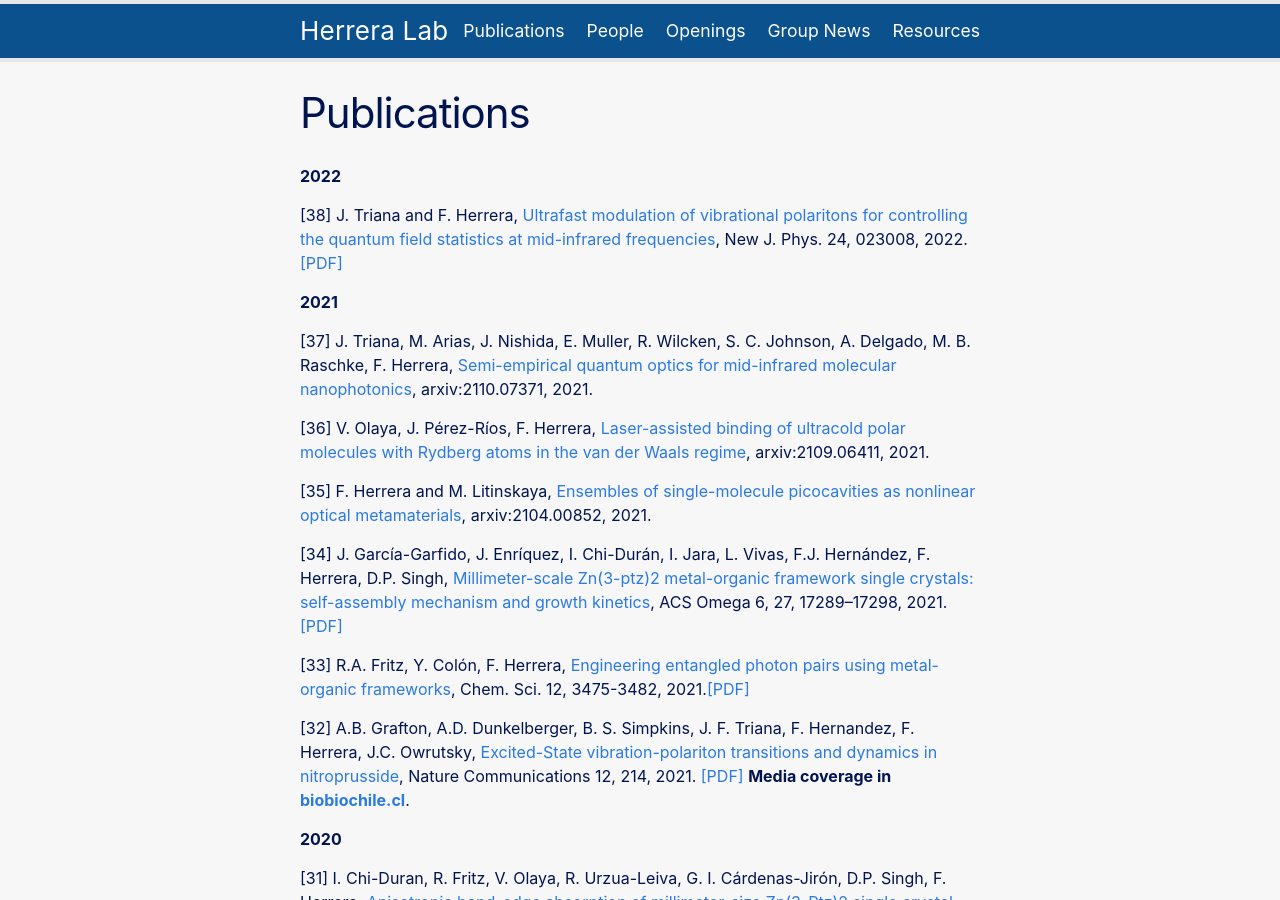
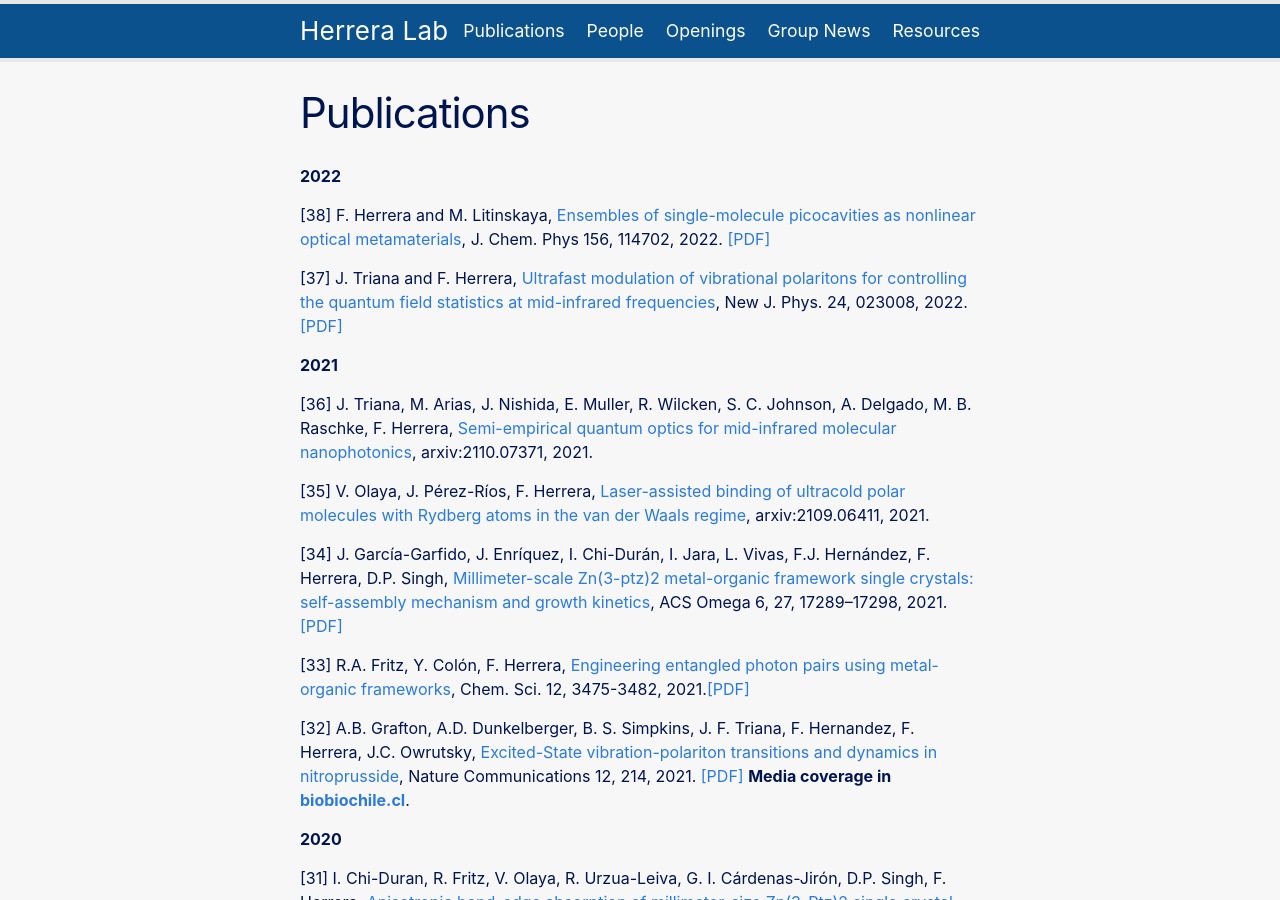
Before and after one commit to fherreralab/fherreralab.github.io, a Jekyll site: the page built from publications.md, in a window 1280 px wide and 900 px high. Built offline with Jekyll 4.4.1, drawn with Linux system fonts in a browser that asks for light colours.

Commit message:
updated cv and publications

```diff
--- a/publications.md
+++ b/publications.md
@@ -6,16 +6,16 @@
 
 **2022**
 
-[38] J. Triana and F. Herrera, [Ultrafast modulation of vibrational polaritons for controlling the quantum field statistics at mid-infrared frequencies](https://iopscience.iop.org/article/10.1088/1367-2630/ac4a17), New J. Phys. 24, 023008, 2022. [[PDF]]({{ "/assets/papers/2022 Ultrafast modulation of vibrational polaritons for controlling the quantum field statistics at mid-infrared frequencies.pdf" | absolute_url}})
+[38] F. Herrera and M. Litinskaya, [Ensembles of single-molecule picocavities as nonlinear optical metamaterials](https://aip.scitation.org/doi/10.1063/5.0080063), J. Chem. Phys 156, 114702, 2022. [[PDF]]({{ "/assets/papers/2022 Disordered ensembles of strongly coupled single-molecule plasmonic picocavities as nonlinear optical metamaterials.pdf" | absolute_url}})
+
+[37] J. Triana and F. Herrera, [Ultrafast modulation of vibrational polaritons for controlling the quantum field statistics at mid-infrared frequencies](https://iopscience.iop.org/article/10.1088/1367-2630/ac4a17), New J. Phys. 24, 023008, 2022. [[PDF]]({{ "/assets/papers/2022 Ultrafast modulation of vibrational polaritons for controlling the quantum field statistics at mid-infrared frequencies.pdf" | absolute_url}})
 
 
 **2021**
 
-[37] J. Triana, M. Arias, J. Nishida, E. Muller, R. Wilcken, S. C. Johnson, A. Delgado, M. B. Raschke, F. Herrera, [Semi-empirical quantum optics for mid-infrared molecular nanophotonics](https://arxiv.org/abs/2110.07371), arxiv:2110.07371, 2021.
+[36] J. Triana, M. Arias, J. Nishida, E. Muller, R. Wilcken, S. C. Johnson, A. Delgado, M. B. Raschke, F. Herrera, [Semi-empirical quantum optics for mid-infrared molecular nanophotonics](https://arxiv.org/abs/2110.07371), arxiv:2110.07371, 2021.
 
-[36] V. Olaya, J. Pérez-Ríos, F. Herrera, [Laser-assisted binding of ultracold polar molecules with Rydberg atoms in the van der Waals regime](https://arxiv.org/abs/2109.06411), arxiv:2109.06411, 2021.
-
-[35] F. Herrera and M. Litinskaya, [Ensembles of single-molecule picocavities as nonlinear optical metamaterials](https://arxiv.org/abs/2104.00852), arxiv:2104.00852, 2021.
+[35] V. Olaya, J. Pérez-Ríos, F. Herrera, [Laser-assisted binding of ultracold polar molecules with Rydberg atoms in the van der Waals regime](https://arxiv.org/abs/2109.06411), arxiv:2109.06411, 2021.
 
 [34] J. García-Garfido, J. Enríquez, I. Chi-Durán, I. Jara, L. Vivas, F.J. Hernández, F. Herrera, D.P.  Singh, [Millimeter-scale Zn(3-ptz)2 metal-organic framework single crystals: self-assembly mechanism and growth kinetics](https://pubs.acs.org/doi/abs/10.1021/acsomega.1c01272), ACS Omega 6, 27, 17289–17298, 2021. [[PDF]]({{ "/assets/papers/2021 Millimeter-Scale Zn(3-ptz)2 Metal−Organic Framework Single Crystals Self-Assembly Mechanism and Growth Kinetics.pdf
 " | absolute_url}})
```
Also changed, not shown: people.md (+1 -1 lines), 4 other files.
